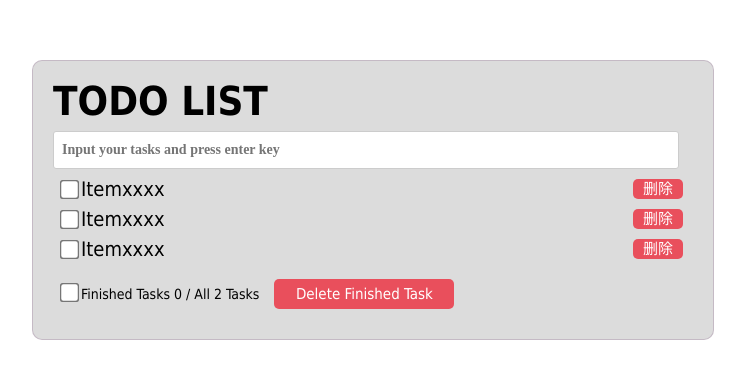
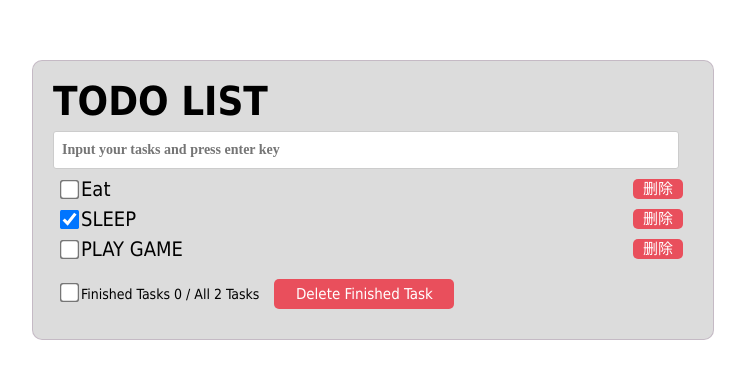
Before and after one commit to Kisky3/react-practice, a React (Create React App) app in the folder todo-list/: page / in a window 1280 px wide. Shown: the part 200-578 px from the top of the page, without its empty margins (267-1012 px from the left). Built offline with nearby package versions, Linux system fonts and the light colour scheme.

Commit message:
create add todo function

```diff
--- a/todo-list/src/App.tsx
+++ b/todo-list/src/App.tsx
@@ -5,8 +5,8 @@ import Footer from './components/Footer'
 import List from './components/List'
 
 export default class App extends Component {
+
   //init state
-
   state = {
     todos:[
       {id: 1, name: 'Eat', done: false },
@@ -14,11 +14,23 @@ export default class App extends Component {
       {id: 3, name: 'PLAY GAME', done: false }
     ]
   }
+
+  // a method, connect with child component input value
+  addTodo = (todoObj: any)=> {
+    // get init todos
+    const {todos} = this.state
+    // add a new todo
+    const newTodos = [todoObj, ...todos]
+    // set new todos
+    this.setState({todos: newTodos});
+
+  }
+
   render() {
     const {todos} = this.state
     return (
       <div className="App todo-container">
-          <Header />
+          <Header addTodo={this.addTodo}/>
           <List todos={todos}/>
           <Footer />
         </div>
--- a/todo-list/src/components/Header/index.jsx
+++ b/todo-list/src/components/Header/index.jsx
@@ -1,11 +1,20 @@
 import React, {Component} from 'react'
 import './index.css'
 export default class Header extends Component {
+    handleInput = (event)=> {
+        const {keyCode, target} = event
+        // wait until user finish input
+        if (keyCode !== 13) return
+        // create a todo obj and then return to app.vue
+        const todoObj = {id:Date.now(), name:target.value, done:false }
+        this.props.addTodo(todoObj);
+        target.value = ""
+    }
     render() {
         return (
             <div>
                 <header className="header">TODO LIST</header>
-                <input className="header-input" type="text" placeholder="Input your tasks and press enter key"/>
+                <input onKeyUp={this.handleInput} className="header-input" type="text" placeholder="Input your tasks and press enter key"/>
             </div>
         )
     }
--- a/todo-list/src/components/Item/index.jsx
+++ b/todo-list/src/components/Item/index.jsx
@@ -3,12 +3,13 @@ import './index.css'
 
 export default class Item extends Component {
     render() {
+        const {id, name, done} = this.props
         return (
             <div className="todo-item">
                 <li>
                     <label>
-                        <input type="checkbox" />
-                        <span>Itemxxxx</span>
+                        <input type="checkbox" defaultChecked={done}/>
+                        <span>{name}</span>
                     </label>
                     <button className="todo-del-btn">删除</button>
                 </li>
--- a/todo-list/src/components/List/index.jsx
+++ b/todo-list/src/components/List/index.jsx
@@ -2,12 +2,15 @@ import React, {Component} from 'react'
 import Item from '../Item'
 export default class List extends Component{
     render() {
+        const {todos} = this.props
         return(
             <div>
                 <ul className="todo-list">
-                    <Item />
-                    <Item />
-                    <Item />
+                    {
+                        todos.map(todo => {
+                            return <Item key={todo.id} {...todo}/>
+                        })
+                    }
                 </ul>
             </div>
         )
```
